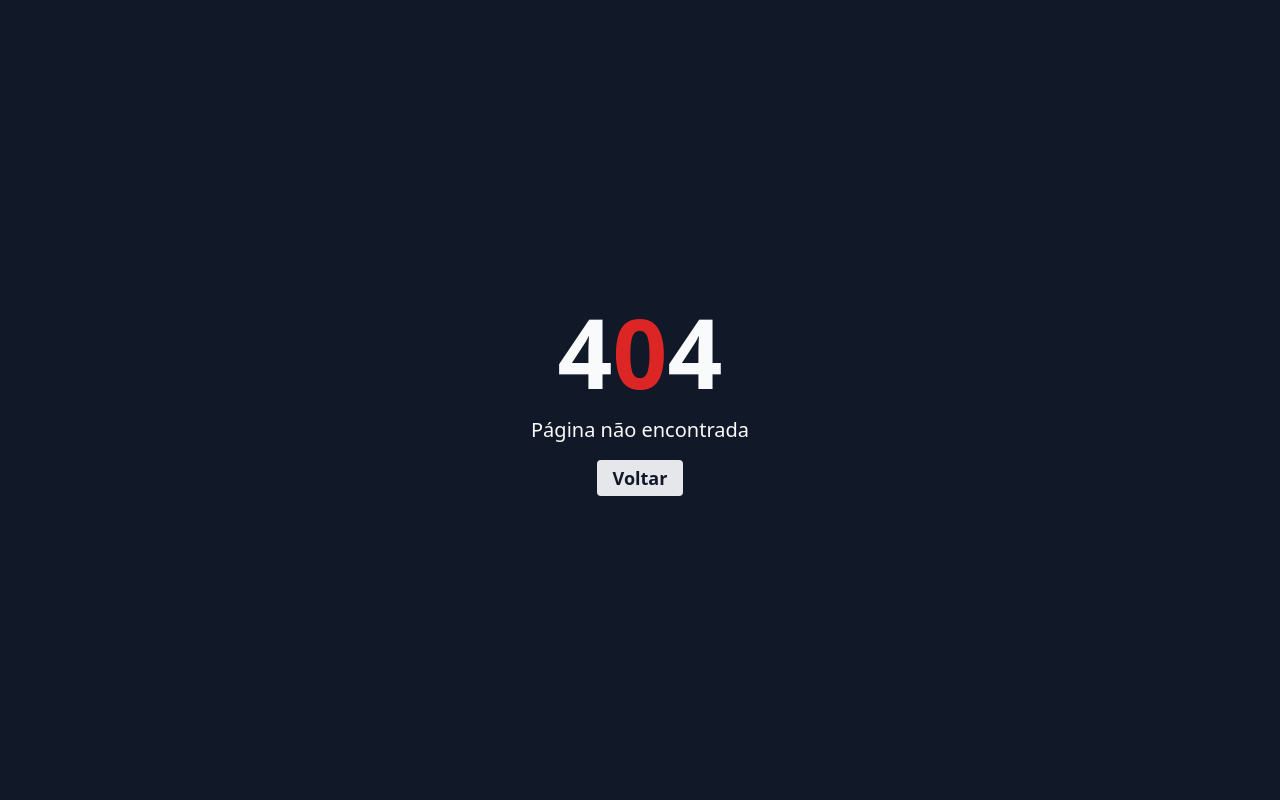
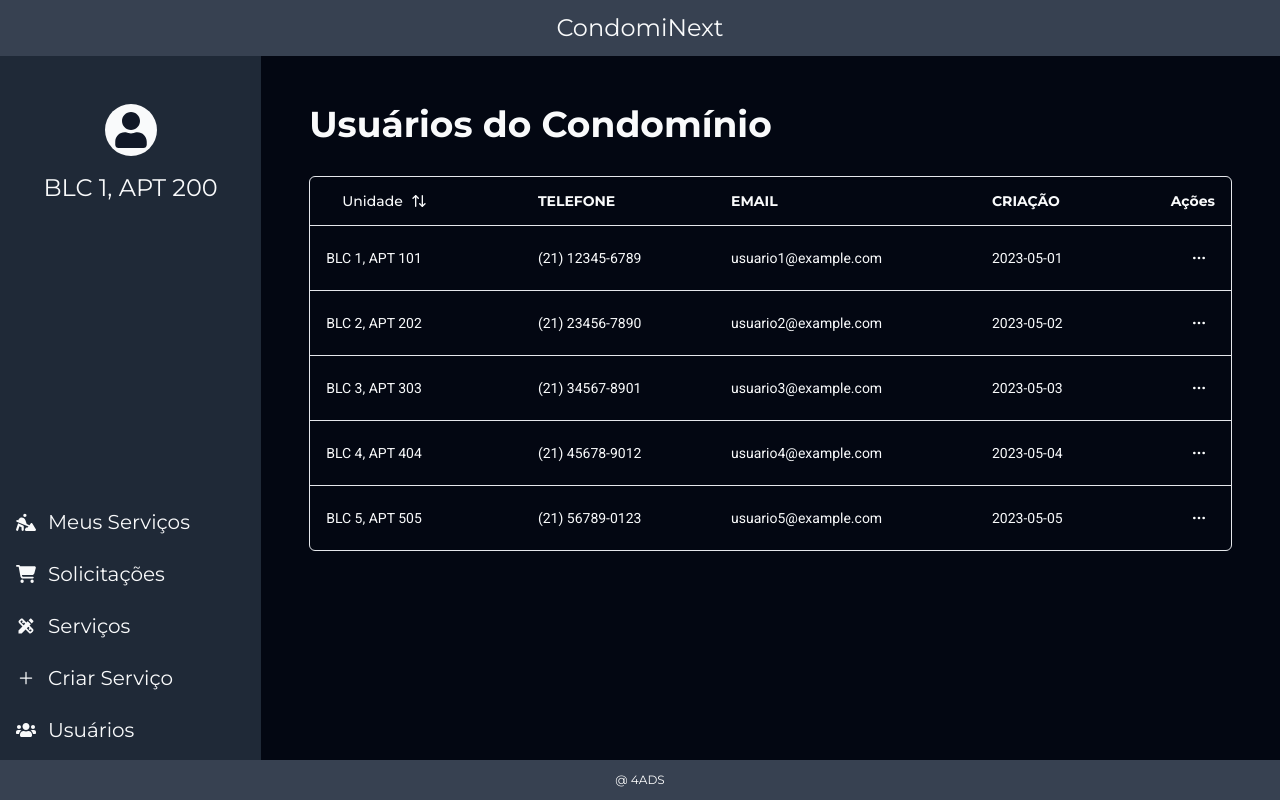
Before and after one commit to Bernardo-Madeira/condominext, a React (Vite) app: page /usuarios in a window 1280 px wide. Built offline with nearby package versions, Linux system fonts and the light colour scheme.

Commit message:
initial allUsers area

```diff
--- a/src/components/DataTAble.tsx
+++ b/src/components/DataTAble.tsx
@@ -39,7 +39,7 @@ export function DataTable<TData, TValue>({
             <TableRow key={headerGroup.id}>
               {headerGroup.headers.map((header) => {
                 return (
-                  <TableHead key={header.id} className="font-bold text-gray-50">
+                  <TableHead key={header.id} className="font-bold text-gray-50 font-Montserrat">
                     {header.isPlaceholder
                       ? null
                       : flexRender(
--- a/src/components/Layout/Navbar.tsx
+++ b/src/components/Layout/Navbar.tsx
@@ -5,6 +5,7 @@ import { FaCartShopping, FaPersonDigging  } from "react-icons/fa6";
 import { IoAdd } from "react-icons/io5";
 import { MdDesignServices } from "react-icons/md";
 import { Link } from "react-router-dom";
+import { FaUsers } from "react-icons/fa";
 
 export default function Navbar() {
 
@@ -21,11 +22,12 @@ export default function Navbar() {
       </div>
 
       {/* Options */}
-      <ul className="flex flex-col w-full gap-6 text-2xl">
+      <ul className="flex flex-col w-full gap-6 text-xl">
         <Link to={"/meusServicos"}><li className="flex items-center gap-3 transition-colors cursor-pointer hover:text-gray-400"><FaPersonDigging />Meus Serviços</li></Link>
         <Link to={"/solicitacoes"}><li className="flex items-center gap-3 transition-colors cursor-pointer hover:text-gray-400"><FaCartShopping className="text-xl"/>Solicitações</li></Link>
         <Link to={"/home"}><li className="flex items-center gap-3 transition-colors cursor-pointer hover:text-gray-400"><MdDesignServices  className="text-xl"/>Serviços</li></Link>
         <Link to={"/criarServico"}><li className="flex items-center gap-3 transition-colors cursor-pointer hover:text-gray-400"><IoAdd />Criar Serviço</li></Link>
+        <Link to={"/usuarios"}><li className="flex items-center gap-3 transition-colors cursor-pointer hover:text-gray-400"><FaUsers  />Usuários</li></Link>
       </ul>
 
     </div>
--- a/src/features/Login/LoginForm.tsx
+++ b/src/features/Login/LoginForm.tsx
@@ -50,7 +50,7 @@ export default function LoginForm({ onSubmit, loading }: LoginFormProps) {
         />
 
         <div className="text-center">
-        <Button disabled={loading} type="submit" className="text-lg px-12 mt-4">Entrar</Button>
+        <Button disabled={loading} type="submit" className="px-12 mt-4 text-lg">Entrar</Button>
         </div>
       </form>
     </FormProvider>
--- a/src/features/MeusServicos/index.tsx
+++ /dev/null
@@ -1,31 +0,0 @@
-import Loading from "@/components/Loading"
-import { useState } from "react"
-
-
-
-
-export default function MeusServicos(){
-
-  const [loading, setLoading] = useState(false)
-
-
-  return(
-
-    <div className="h-full p-12 ">
-
-      {
-        loading ?
-        <Loading/>
-        :
-        <div>
-
-          {/* REGISTROS  */}
-
-        </div>
-      }
-
-    </div>
-
-  )
-
-}
--- /dev/null
+++ b/src/features/UsuariosCondominio/registros/columns.tsx
@@ -0,0 +1,81 @@
+import { ColumnDef } from "@tanstack/react-table"
+
+import { Button } from "@/components/ui/button"
+
+import { ArrowUpDown, MoreHorizontal } from "lucide-react"
+
+import {
+  DropdownMenu,
+  DropdownMenuContent,
+  DropdownMenuItem,
+  DropdownMenuTrigger,
+} from "@/components/ui/dropdown-menu"
+
+import { FaTrash } from "react-icons/fa"
+import { useNavigate } from "react-router-dom"
+import { useState } from "react"
+import { usuarioType } from "../types/usuarioType"
+
+
+export const columns: ColumnDef<usuarioType>[] = [
+  {
+    accessorKey: "Unidade",
+    header: ({ column }) => {
+      return (
+        <Button
+          variant="ghost"
+          onClick={() => column.toggleSorting(column.getIsSorted() === "asc")}
+        >
+          Unidade
+          <ArrowUpDown className="w-4 h-4 ml-2" />
+        </Button>
+      )
+    },
+  },
+  {
+    accessorKey: "Telefone",
+    header: "TELEFONE"
+  },
+  {
+    accessorKey: "Email",
+    header: "EMAIL"
+  },
+  {
+    accessorKey: "DataRegistro",
+    header: "CRIAÇÃO"
+  },
+  {
+    accessorKey: "actions",
+    header: () => <div className="text-right">Ações</div>,
+    cell: ({ row }) => {
+
+      const [open, setOpen] = useState(false)
+
+      const { original: solicitacao } = row
+
+      const n = useNavigate()
+
+      return (
+        <div className="text-right">
+          <DropdownMenu open={open} onOpenChange={setOpen}>
+            <DropdownMenuTrigger asChild>
+              <Button variant="ghost" className="w-8 h-8 p-0">
+                <span className="sr-only">Abrir menu</span>
+                <MoreHorizontal className="w-4 h-4" />
+              </Button>
+            </DropdownMenuTrigger>
+            <DropdownMenuContent align="end">
+              <DropdownMenuItem
+              className="cursor-pointer"
+                onClick={() => {}}/* DELETAR O USUARIO */
+                asChild
+              >
+                <Button variant={'ghost'} className="w-full"><FaTrash className="mr-2" />Excluir</Button>
+              </DropdownMenuItem>
+            </DropdownMenuContent>
+          </DropdownMenu>
+        </div>
+      )
+    }
+  }
+]
--- /dev/null
+++ b/src/features/UsuariosCondominio/registros/index.tsx
@@ -0,0 +1,30 @@
+import { DataTable } from "@/components/DataTAble";
+import { useEffect, useState } from "react";
+import { columns } from "./columns";
+import {serviceGetAllUsers} from "../usuarioService"
+
+export default function UsuariosCondominio() {
+
+  const [usuarios, setUsuarios] = useState([])
+
+  useEffect(() => {
+    async function getAllUsers(condominioID: string) {
+      const res = serviceGetAllUsers(condominioID)
+      setUsuarios(res)
+    }
+    getAllUsers("1")
+  }, [])
+
+  return (
+    <div className="p-12">
+
+      <span className="text-4xl font-bold font-Montserrat text-gray-50">Usuários do Condomínio</span>
+
+      <DataTable
+      columns={columns}
+      data={usuarios}
+      />
+
+    </div>
+  )
+}
--- /dev/null
+++ b/src/features/UsuariosCondominio/types/usuarioType.ts
@@ -0,0 +1,8 @@
+
+
+export type usuarioType = {
+  Unidade: string,
+  Telefone: string,
+  Email: string,
+  DataRegistro: string
+}
--- /dev/null
+++ b/src/features/UsuariosCondominio/usuarioService.ts
@@ -0,0 +1,36 @@
+
+
+export function serviceGetAllUsers(condominioID: string) {
+  return [
+    {
+      Unidade: 'BLC 1, APT 101',
+      Telefone: '(21) 12345-6789',
+      Email: 'usuario1@example.com',
+      DataRegistro: '2023-05-01'
+    },
+    {
+      Unidade: 'BLC 2, APT 202',
+      Telefone: '(21) 23456-7890',
+      Email: 'usuario2@example.com',
+      DataRegistro: '2023-05-02'
+    },
+    {
+      Unidade: 'BLC 3, APT 303',
+      Telefone: '(21) 34567-8901',
+      Email: 'usuario3@example.com',
+      DataRegistro: '2023-05-03'
+    },
+    {
+      Unidade: 'BLC 4, APT 404',
+      Telefone: '(21) 45678-9012',
+      Email: 'usuario4@example.com',
+      DataRegistro: '2023-05-04'
+    },
+    {
+      Unidade: 'BLC 5, APT 505',
+      Telefone: '(21) 56789-0123',
+      Email: 'usuario5@example.com',
+      DataRegistro: '2023-05-05'
+    }
+  ];
+}
--- a/src/main.tsx
+++ b/src/main.tsx
@@ -9,7 +9,7 @@ import Login from './features/Login'
 import ServicoSelecionado from './features/ServicoSelecionado'
 import Solicitacoes from './features/Solicitacoes/registros'
 import './setup/index.css'
-import MeusServicos from './features/MeusServicos'
+import UsuariosCondominio from './features/UsuariosCondominio/registros'
 
 
 ReactDOM.createRoot(document.getElementById('root')!).render(
@@ -27,7 +27,7 @@ ReactDOM.createRoot(document.getElementById('root')!).render(
           <Route path='/servico/:idServico' element={<ServicoSelecionado />} />
           <Route path='/criarServico' element={<CriarServico />} />
           <Route path='/solicitacoes' element={<Solicitacoes />} />
-          <Route path='/meusServicos' element={<MeusServicos />} />
+          <Route path='/usuarios' element={<UsuariosCondominio />} />
 
         </Route>
 
```
